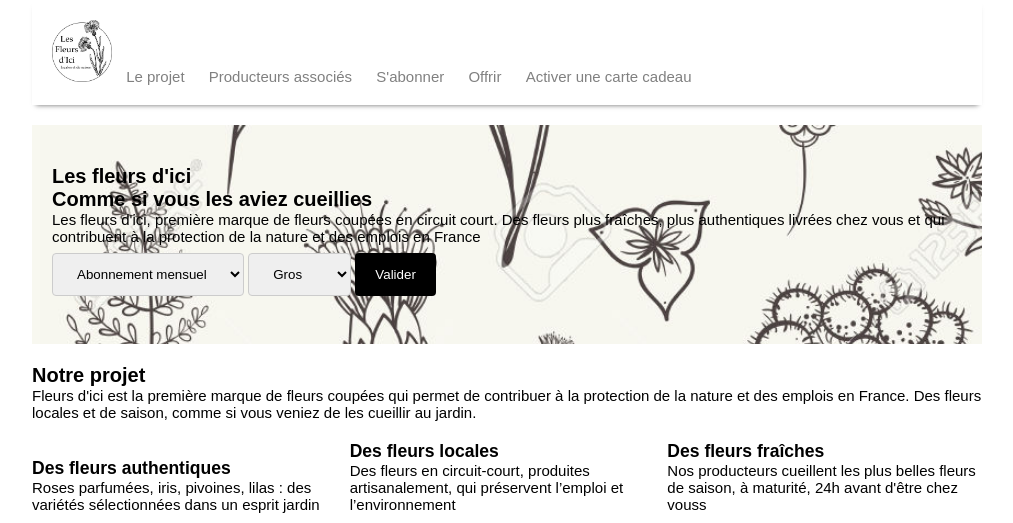
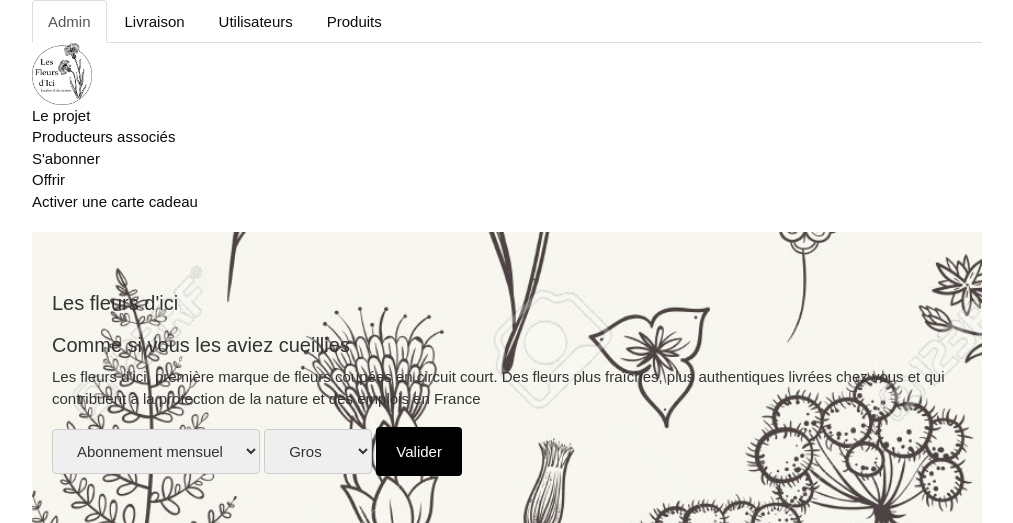
Before and after one commit to mroulland/FinalProject, a PHP site: template silex-skeleton/templates/index.html.twig in a window 1280 px wide. Shown: the top 523 px of the page, without its empty margins (133-1146 px from the left). Run offline with PHP 8.4, Linux system fonts and the light colour scheme; the template is opened without the code that fills it, so the values that code supplies are empty; some libraries are stand-ins or nearby versions.

Commit message:
Nav admin

```diff
--- a/silex-skeleton/templates/layout.html.twig
+++ b/silex-skeleton/templates/layout.html.twig
@@ -5,11 +5,17 @@
     <meta name="viewport" content="width=device-width, initial-scale=1.0">
     <meta http-equiv="X-UA-Compatible" content="ie=edge">
     <title>{% block title '' %} Fleurs d'ici</title>
-
+    <!-- Latest compiled and minified CSS -->
+<link rel="stylesheet" href="https://maxcdn.bootstrapcdn.com/bootstrap/3.3.7/css/bootstrap.min.css" integrity="sha384-BVYiiSIFeK1dGmJRAkycuHAHRg32OmUcww7on3RYdg4Va+PmSTsz/K68vbdEjh4u" crossorigin="anonymous">
     <link rel="stylesheet" href="{{ asset('css/main.css') }}" type="text/css">
 </head>
 <body>
-    <header>
+        <ul class="nav nav-tabs">
+        <li role="presentation" class="active"><a href="#">Admin</a></li>
+        <li role="presentation"><a href="#">Livraison</a></li>
+        <li role="presentation"><a href="#">Utilisateurs</a></li>
+        <li role="presentation"><a href="#">Produits</a></li>
+        </ul>
         <nav>
             <ul>
                 <img src="{{ asset('img/logo.jpg') }}" alt="">
```
Also changed, not shown: silex-skeleton/src/controllers.php (+7 -0 lines).
